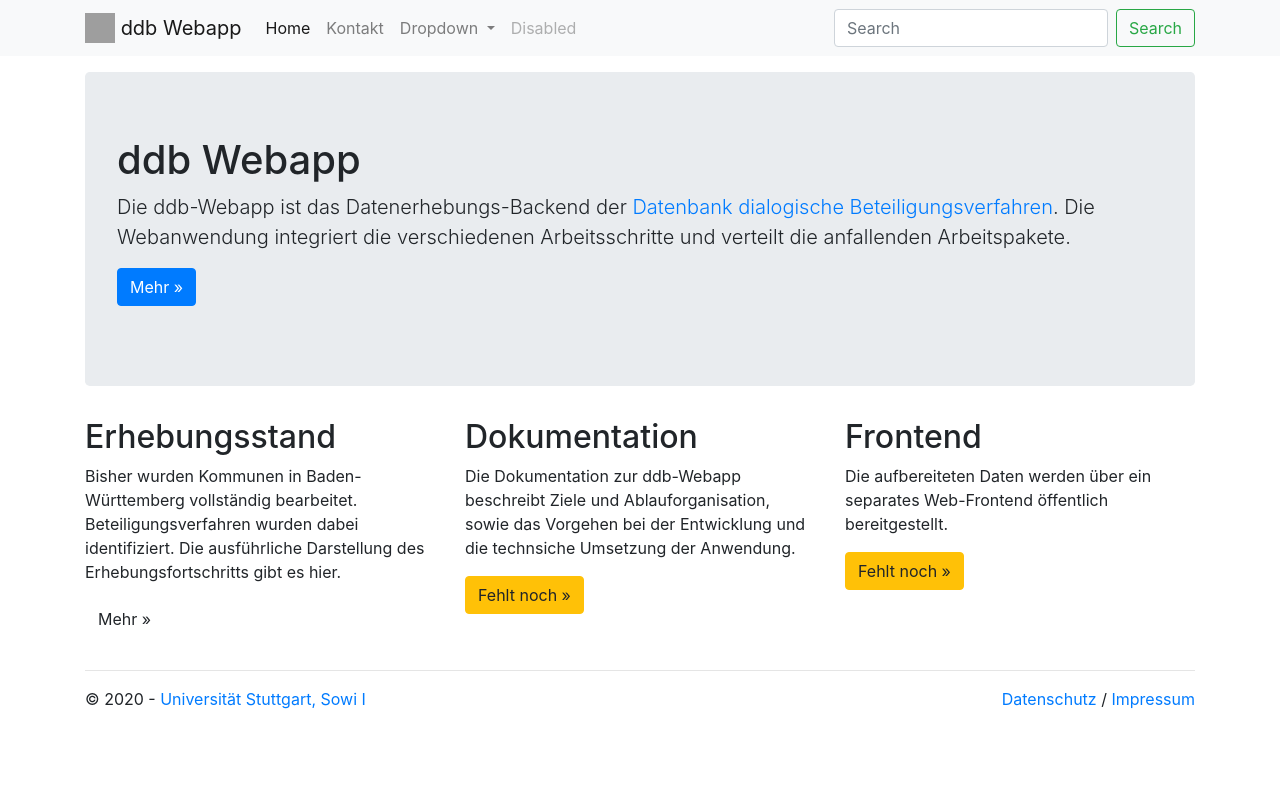
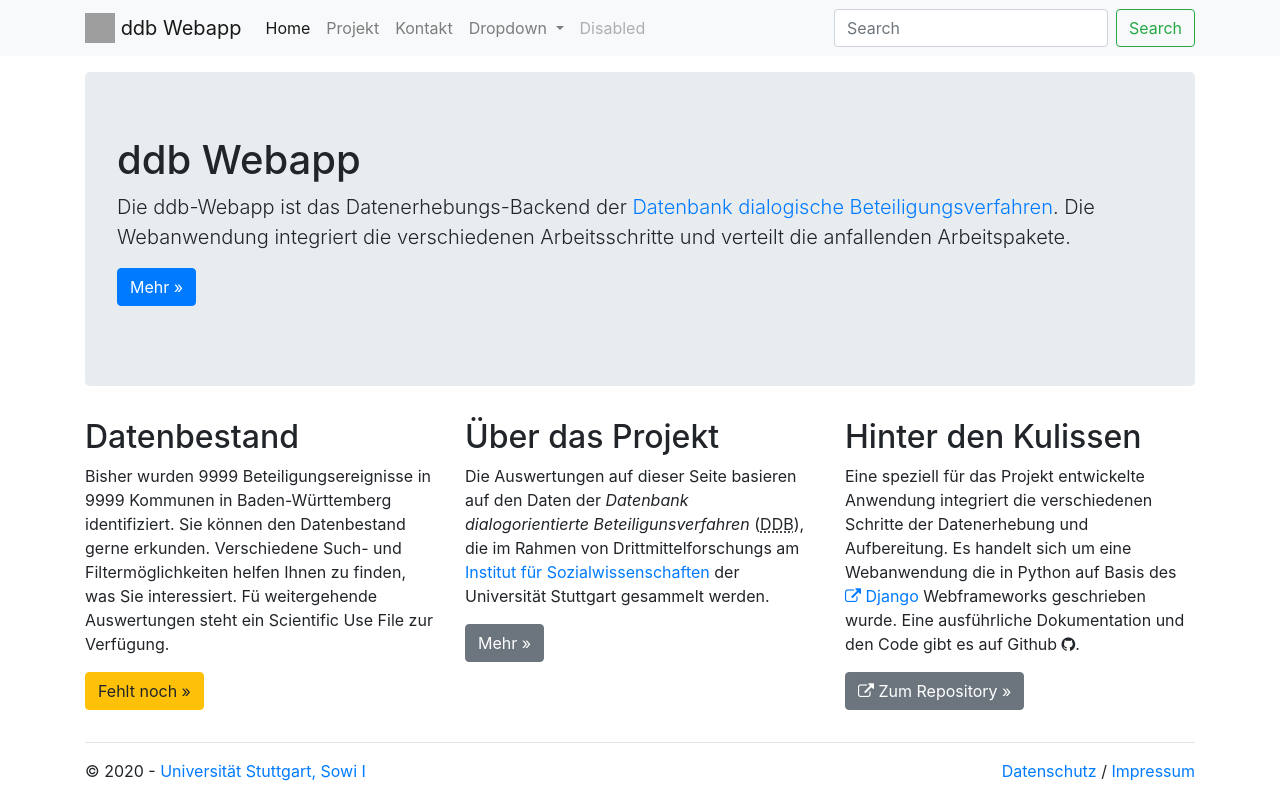
Before and after one commit to uweremer/ddb_webapp, a Django app: page / in a window 1280 px wide. Run offline with Django 3.2, Linux system fonts and the light colour scheme; some libraries are stand-ins or nearby versions; grey boxes are pictures that could not be loaded.

Commit message:
Projektbeschreibung ergänzt, Inhalt Home angefangen zu überarbeiten

```diff
--- a/baseapp/templates/baseapp/index.html
+++ b/baseapp/templates/baseapp/index.html
@@ -11,28 +11,25 @@
 
 <div class="row">
     <div class="col-md-4">
-        <h2>Erhebungsstand</h2> <!--TODO: Badges f&uuml;r Erhebnungsstand-->
+        <h2>Datenbestand</h2> <!--TODO: Badges f&uuml;r Erhebnungsstand-->
         <p>
-            Bisher wurden Kommunen in Baden-W&uuml;rttemberg vollst&auml;ndig
-            bearbeitet. Beteiligungsverfahren wurden dabei identifiziert.
-            Die ausf&uuml;hrliche Darstellung des Erhebungsfortschritts gibt es hier.
+                Bisher wurden 9999 Beteiligungsereignisse in 9999 Kommunen in Baden-W&uuml;rttemberg identifiziert. Sie k&ouml;nnen den Datenbestand gerne erkunden. Verschiedene Such- und Filterm&ouml;glichkeiten helfen Ihnen zu finden, was Sie interessiert.
+                F&uuml; weitergehende Auswertungen steht ein Scientific Use File zur Verf&uuml;gung.
         </p>
-        <p><a class="btn btn-default" href="#">Mehr &raquo;</a></p>
+        <p><a class="btn btn-warning" href="#">Fehlt noch &raquo;</a></p>
     </div>
     <div class="col-md-4">
-        <h2>Dokumentation</h2>
-        <p>
-        Die Dokumentation zur ddb-Webapp beschreibt Ziele und Ablauforganisation, sowie das Vorgehen bei der
-            Entwicklung und die technsiche Umsetzung der Anwendung.
-        </p>
-        <p><a class="btn btn-warning" href="http://www.uni-stuttgart.de/soz/dbb/dokumentation.html">Fehlt noch &raquo;</a></p>
+        <h2>&Uuml;ber das Projekt</h2>
+        <p>Die Auswertungen auf dieser Seite basieren auf den Daten der <em>Datenbank dialogorientierte Beteiligunsverfahren</em> (<acronym title="Datenbank dialogorientierte Beteiligungsverfahren" xml:lang="de" lang="de">DDB</acronym>), die im Rahmen von Drittmittelforschungs am <a href="https://www.sowi.uni-stuttgart.de/" target="_blank">Institut f&uuml;r Sozialwissenschaften</a> der Universit&auml;t Stuttgart gesammelt werden.  </p>
+        <p><a class="btn btn-secondary" href="{% url 'projektbeschreibung' %}">Mehr &raquo;</a></p>
     </div>
     <div class="col-md-4">
-        <h2>Frontend</h2>
+        <h2>Hinter den Kulissen</h2>
         <p>
-        Die aufbereiteten Daten werden &uuml;ber ein separates Web-Frontend &ouml;ffentlich bereitgestellt.
+        Eine speziell f&uuml;r das Projekt entwickelte Anwendung integriert die verschiedenen Schritte der Datenerhebung und Aufbereitung. Es handelt sich um eine Webanwendung die in Python auf Basis des <a href="https://www.djangoproject.com/" target="_blank"><span class="fa fa-external-link"></span> Django</a> Webframeworks geschrieben wurde.
+        Eine ausf&uuml;hrliche Dokumentation und den Code gibt es auf Github <span class="fa fa-github"></span>.
         </p>
-        <p><a class="btn btn-warning" href="http://www.uni-stuttgart.de/soz/dbb/daten.html">Fehlt noch &raquo;</a></p>
+        <p><a class="btn btn-secondary" href="https://github.com/uweremer/ddb_webapp" target="_blank"><span class="fa fa-external-link"></span> Zum Repository &raquo;</a></p>
     </div>
 </div>
 
--- a/baseapp/templates/baseapp/layout.html
+++ b/baseapp/templates/baseapp/layout.html
@@ -25,6 +25,9 @@
     <ul class="navbar-nav mr-auto">
       <li class="nav-item active">
         <a class="nav-link" href="{% url 'home' %}">Home <span class="sr-only">(current)</span></a>
+      </li>
+      <li class="nav-item">
+        <a class="nav-link" href="{% url 'projektbeschreibung' %}">Projekt</a>
       </li>
       <li class="nav-item">
         <a class="nav-link" href="{% url 'contact' %}">Kontakt</a>
@@ -61,7 +64,7 @@
             <div class="hidden-print">
             <div class="row">
                 <div class="col-md-6">
-                    <p>&copy; {{ year }} - <a href="http://www.uni-stuttgart.de/soz/dbb/" target="_blank">Universität Stuttgart, Sowi I</a></p>
+                    <p>&copy; {{ year }} - <a href="https://www.sowi.uni-stuttgart.de/abteilungen/ps/forschung/dbb/" target="_blank">Universität Stuttgart, Sowi I</a></p>
                 </div>
                 <div class="col-md-6">
                     <p class="text-right"><a href="{% url 'datenschutz' %}">Datenschutz</a> / <a href="http://www.uni-stuttgart.de/impressum" target="_blank">Impressum</a></p>
--- a/baseapp/tests.py
+++ b/baseapp/tests.py
@@ -17,3 +17,6 @@ class ViewTests(TestCase):
     def test_datenschutz(self):
         response = self.client.get(reverse('datenschutz'))
         self.assertEqual(response.status_code, 200)
+    def test_projektbeschreibung(self):
+        response = self.client.get(reverse('projektbeschreibung'))
+        self.assertEqual(response.status_code, 200)
--- a/baseapp/views.py
+++ b/baseapp/views.py
@@ -13,6 +13,18 @@ def home(request):
         'baseapp/index.html',
         {
             'title': 'Startseite',
+            'year':datetime.now().year,
+        }
+    )
+
+def projektbeschreibung(request):
+    """Renders the Projektbeschreibungs page."""
+    assert isinstance(request, HttpRequest)
+    return render(
+        request,
+        'baseapp/projektbeschreibung.html',
+        {
+            'title': 'Projekt',
             'year':datetime.now().year,
         }
     )
--- a/ddb_webapp/urls.py
+++ b/ddb_webapp/urls.py
@@ -19,6 +19,7 @@ import baseapp.views
 
 urlpatterns = [
     path('', baseapp.views.home, name='home'),
+    path('projekt', baseapp.views.projektbeschreibung, name='projektbeschreibung'),
     path('datenschutz', baseapp.views.datenschutz, name='datenschutz'),
     path('kontakt', baseapp.views.contact, name='contact'),
     path('admin/', admin.site.urls),
```
Also changed, not shown: baseapp/templates/baseapp/about.html (deleted, +0 -10 lines), baseapp/templates/baseapp/projektbeschreibung.html (added, +42 -0 lines), README.md, 1 other file.
